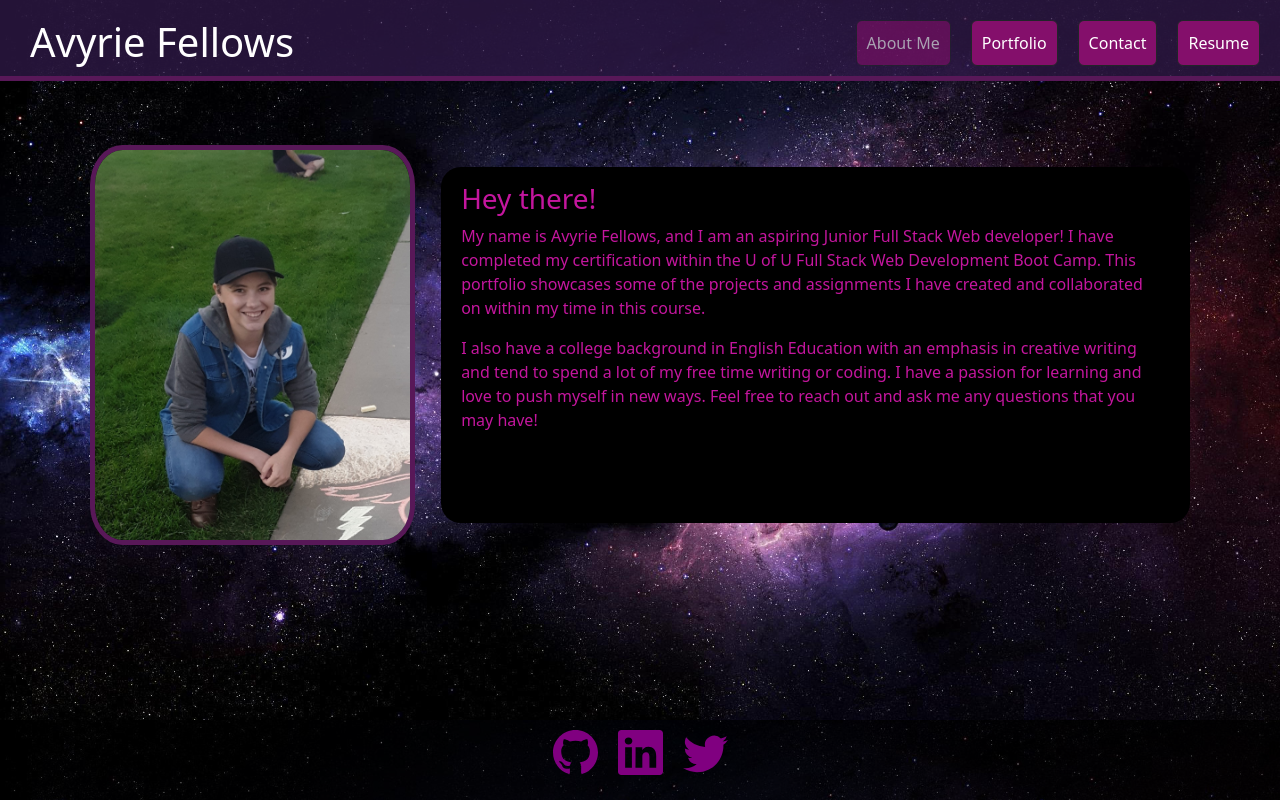
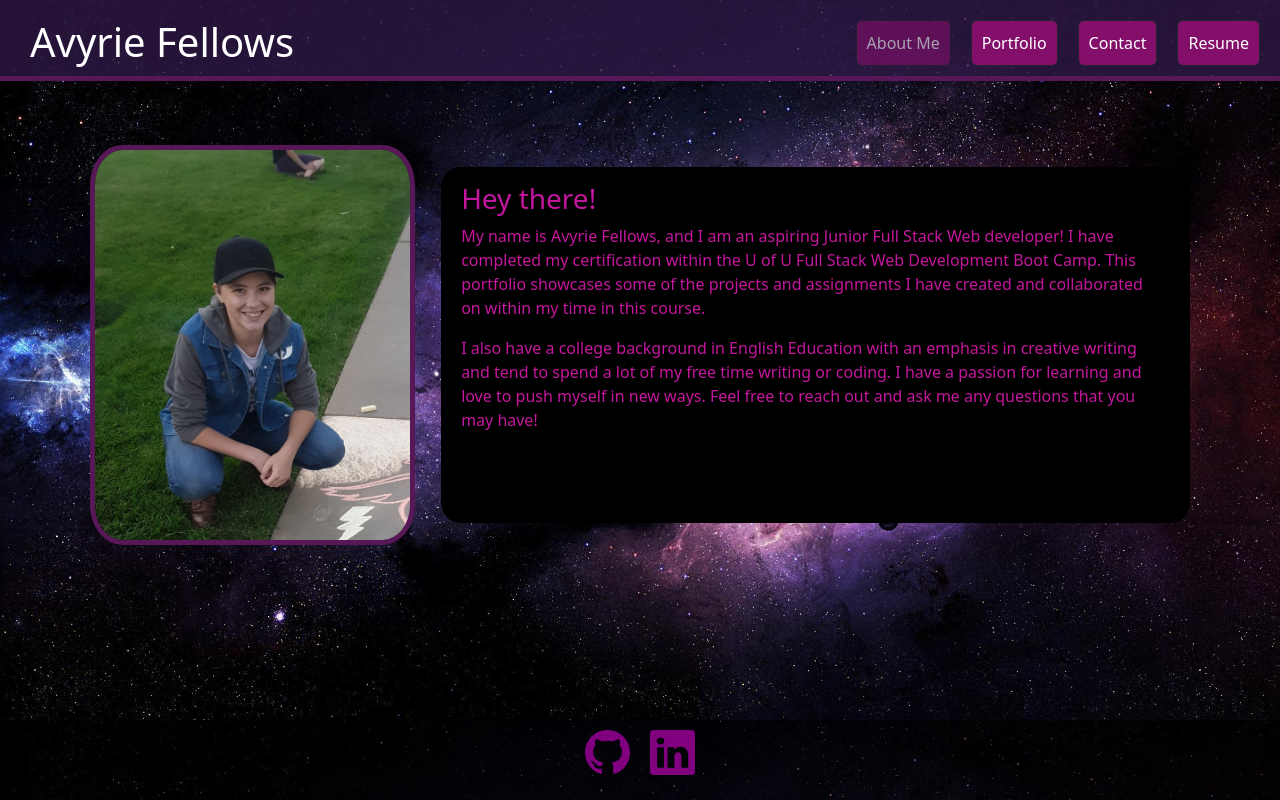
Before and after one commit to Avenix17/React-Portfolio, a React (Create React App) app: page / in a window 1280 px wide. Built offline with nearby package versions, Linux system fonts and the light colour scheme.

Commit message:
Removed twitter link (not needed)

```diff
--- a/src/components/Footer.js
+++ b/src/components/Footer.js
@@ -16,13 +16,13 @@ function Footer() {
                     </svg>
                 </a>
             </div>
-            <div className="twitter">
+            {/* <div className="twitter">
                 <a href="https://twitter.com/Avenix17" target='_blank' rel="noopener noreferrer">
                     <svg xmlns="http://www.w3.org/2000/svg" width="45" height="45" fill="purple" className="bi bi-twitter" viewBox="0 0 16 16">
                         <path d="M5.026 15c6.038 0 9.341-5.003 9.341-9.334 0-.14 0-.282-.006-.422A6.685 6.685 0 0 0 16 3.542a6.658 6.658 0 0 1-1.889.518 3.301 3.301 0 0 0 1.447-1.817 6.533 6.533 0 0 1-2.087.793A3.286 3.286 0 0 0 7.875 6.03a9.325 9.325 0 0 1-6.767-3.429 3.289 3.289 0 0 0 1.018 4.382A3.323 3.323 0 0 1 .64 6.575v.045a3.288 3.288 0 0 0 2.632 3.218 3.203 3.203 0 0 1-.865.115 3.23 3.23 0 0 1-.614-.057 3.283 3.283 0 0 0 3.067 2.277A6.588 6.588 0 0 1 .78 13.58a6.32 6.32 0 0 1-.78-.045A9.344 9.344 0 0 0 5.026 15z" />
                     </svg>
                 </a>
-            </div>
+            </div> */}
         </footer>
     );
 }
```
